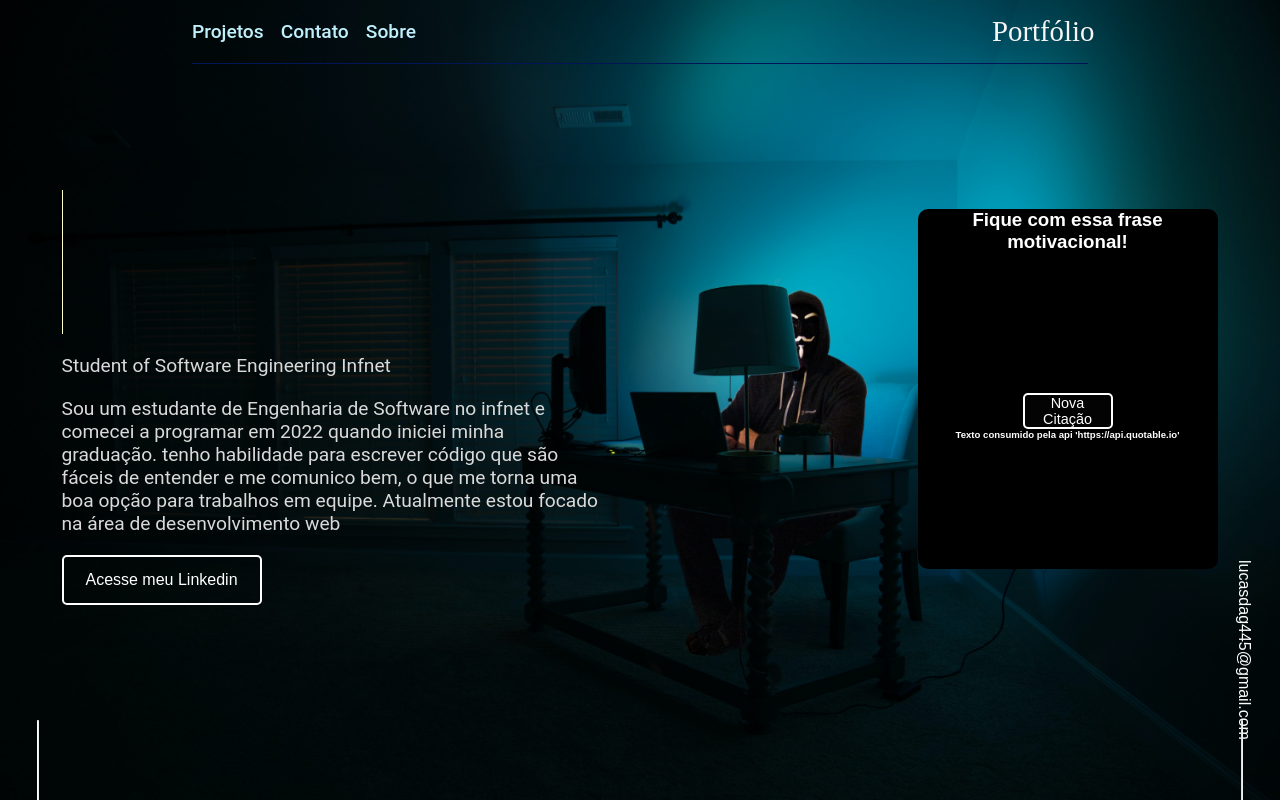
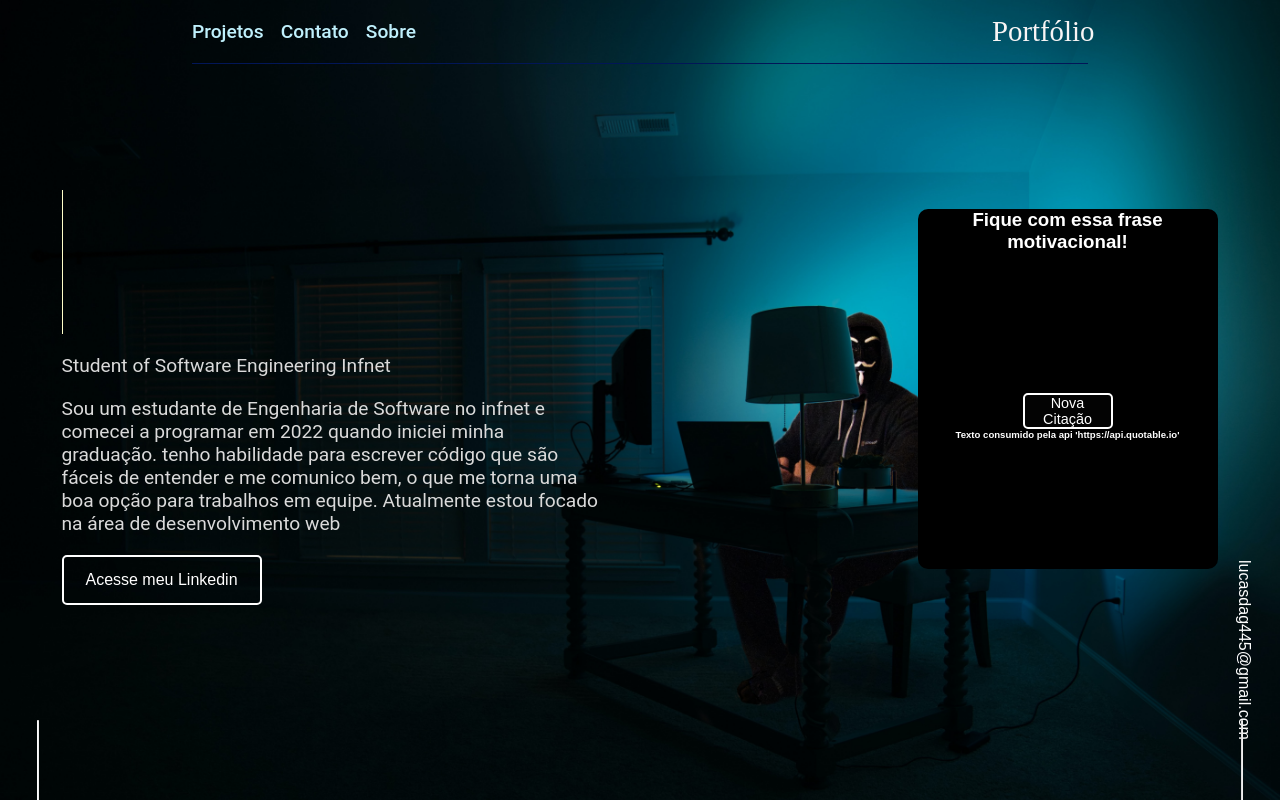
Before and after one commit to LucasGAraujo/Portifolio-em-react, a React (Create React App) app: page / in a window 1280 px wide. Shown: the top 800 px of the page. Built offline with nearby package versions, Linux system fonts and the light colour scheme; no server answers; a web font is replaced by a local one.

Commit message:
Quase finalizado

```diff
--- a/src/style/App.css
+++ b/src/style/App.css
@@ -34,7 +34,7 @@ height: 100vh;
     top: 70%;
   }
   .teste{
-    height: 105vh;
+    height: 115vh;
     background-image: url(./img/clint-patterson-dYEuFB8KQJk-unsplash.jpg);
     background-size: cover;
     border-bottom: 1.5px solid rgb(2, 22, 87) ;
```
